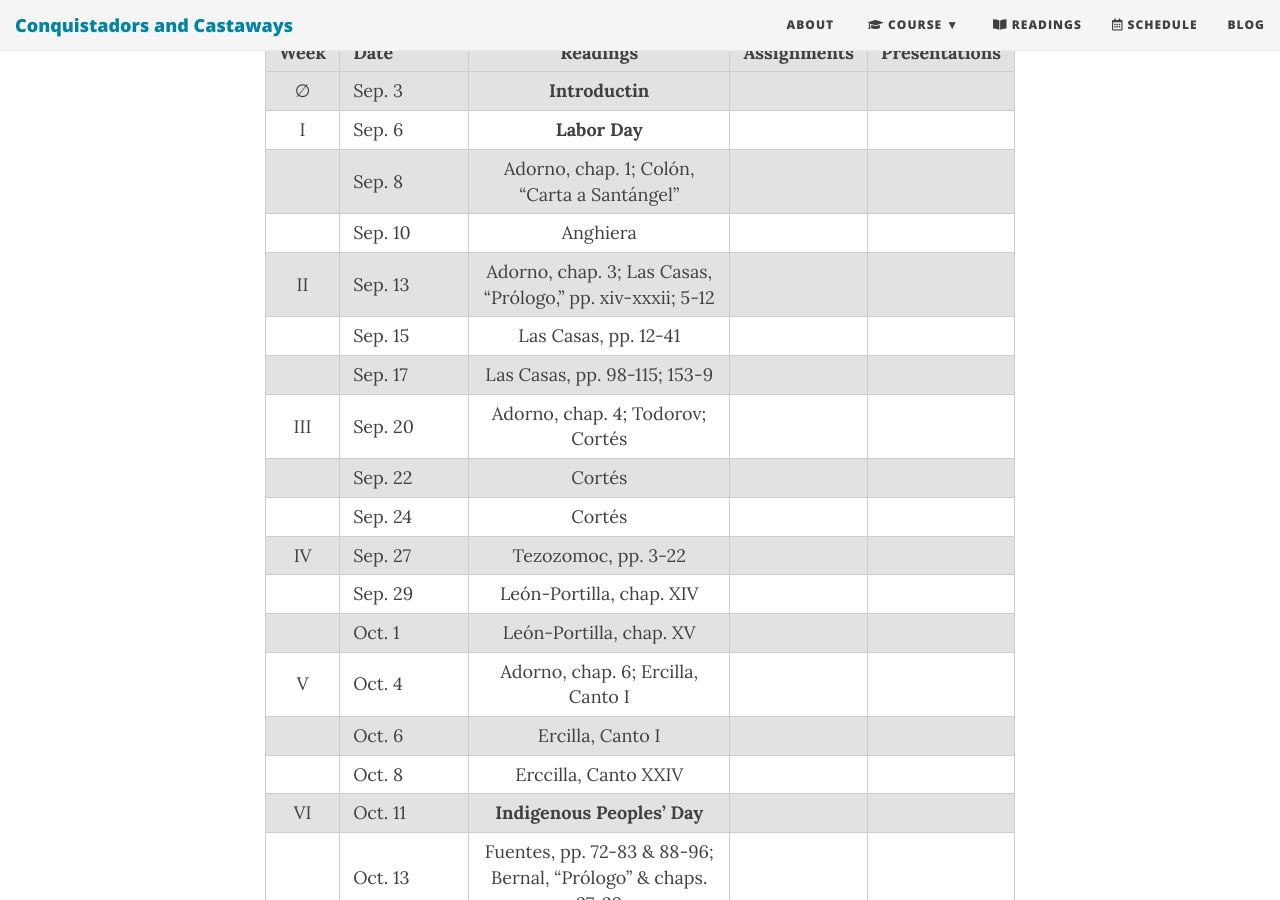
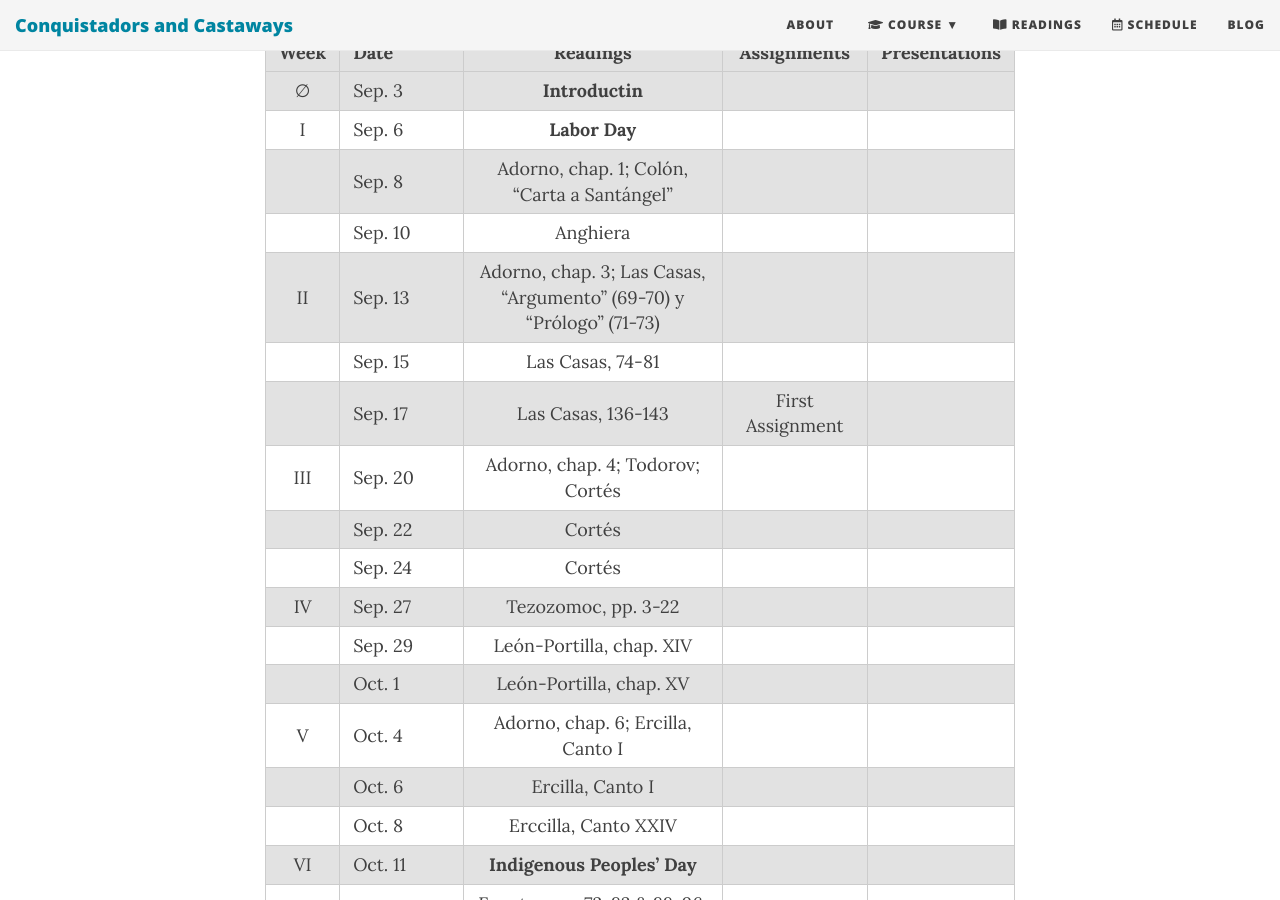
Before and after one commit to Hipomenes/ls452, a Jekyll site: the page built from calendar.md, in a window 1280 px wide and 900 px high, scrolled down 356 px. Built offline with Jekyll 4.4.1, drawn with Linux system fonts in a browser that asks for light colours; nearby versions of some CDN libraries.

Commit message:
Update calendar.md

```diff
--- a/calendar.md
+++ b/calendar.md
@@ -12,9 +12,9 @@ subtitle: Fall 2021
 |  I  | Sep. 6   | **Labor Day** |
 |     | Sep. 8   | Adorno, chap. 1; Colón, "Carta a Santángel"
 |     | Sep. 10  | Anghiera | |
-|  II | Sep. 13  | Adorno, chap. 3; Las Casas, "Prólogo," pp. xiv-xxxii; 5-12 | |
-|     | Sep. 15  | Las Casas, pp. 12-41 | |
-|     | Sep. 17  | Las Casas, pp. 98-115; 153-9
+|  II | Sep. 13  | Adorno, chap. 3; Las Casas, "Argumento" (69-70) y "Prólogo" (71-73) | |
+|     | Sep. 15  | Las Casas, 74-81 | |
+|     | Sep. 17  | Las Casas, 136-143 | First Assignment |
 | III | Sep. 20  | Adorno, chap. 4; Todorov; Cortés | |
 |     | Sep. 22  | Cortés | |
 |     | Sep. 24  | Cortés
```
